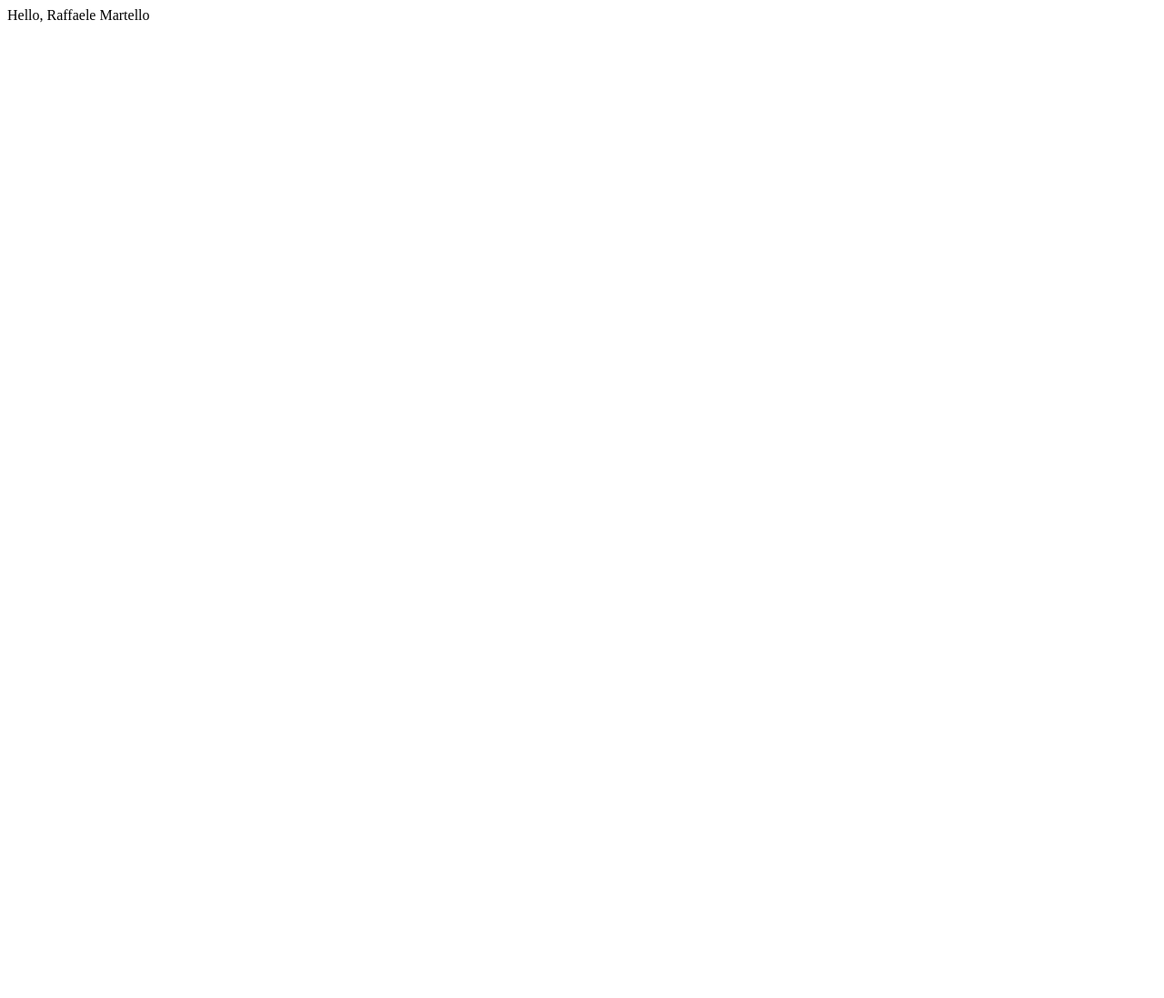
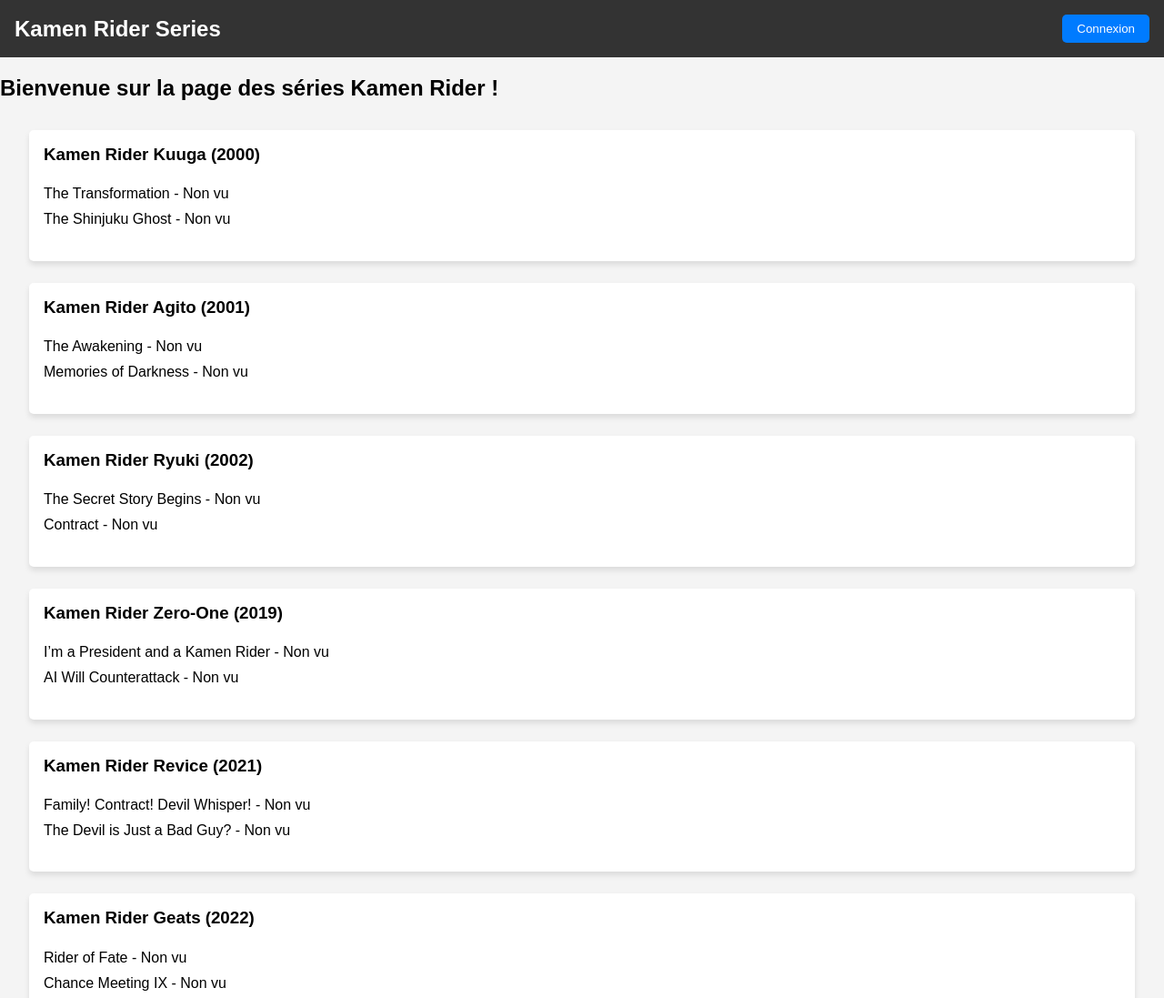
Before and after one commit to Logimarte/Projet-TW2-KamenRider, a website with bundled scripts: page index.html in a window 1280 px wide. Shown: the top 1097 px of the page at 91% size. Before the commit the page ends 800 px from the top, so only its background shows below. Built offline with nearby package versions, Linux system fonts and the light colour scheme; files whose address does not match are found by name.

Commit message:
Ajout de html et css + affichage du contenue du data.json

```diff
--- /dev/null
+++ b/assets/style.css
@@ -0,0 +1,61 @@
+body {
+    font-family: Arial, sans-serif;
+    margin: 0;
+    padding: 0;
+    background-color: #f4f4f4;
+  }
+
+  nav {
+    background-color: #333;
+    color: white;
+    padding: 1rem;
+  }
+
+  .nav-container {
+    display: flex;
+    justify-content: space-between;
+    align-items: center;
+  }
+
+  nav h1 {
+    font-size: 1.5rem;
+    margin: 0;
+  }
+
+  button.login-btn {
+    background-color: #007bff;
+    color: white;
+    padding: 0.5rem 1rem;
+    border: none;
+    border-radius: 5px;
+    cursor: pointer;
+  }
+
+  button.login-btn:hover {
+    background-color: #0056b3;
+  }
+
+  #app {
+    margin: 2rem;
+  }
+
+  .serie {
+    background-color: white;
+    padding: 1rem;
+    border-radius: 5px;
+    box-shadow: 0 4px 6px rgba(0, 0, 0, 0.1);
+    margin-bottom: 1.5rem;
+  }
+
+  .serie h3 {
+    margin-top: 0;
+  }
+
+  ul {
+    list-style-type: none;
+    padding: 0;
+  }
+
+  ul li {
+    padding: 0.3rem 0;
+  }
--- a/index.html
+++ b/index.html
@@ -1,22 +1,42 @@
 <!DOCTYPE html>
 <html lang="fr">
 <head>
-    <meta charset="UTF-8">
-    <meta name="viewport" content="width=device-width, initial-scale=1.0">
-    <title>Document</title>
-    <link rel="stylesheet" href="styles.css">
+  <meta charset="UTF-8">
+  <meta name="viewport" content="width=device-width, initial-scale=1.0">
+  <title>Kamen Rider Series</title>
+  <link rel="stylesheet" href="assets/style.css"> <!-- Si tu veux ajouter des styles -->
 </head>
 <body>
-    <header>
-        <h1>Bienvenue sur mon site</h1>
-    </header>
-    <main>
-        <p>Ceci est une page HTML de base avec une configuration responsive.</p>
-    </main>
-    <footer>
-        <p>&copy; 2024 Mon Site. Tous droits réservés.</p>
-    </footer>
-    <script src="../dist/greeter.js"></script>
 
+  <!-- Barre de navigation -->
+  <nav>
+    <div class="nav-container">
+      <h1>Kamen Rider Series</h1> <!-- Titre de la page -->
+      <button id="loginBtn" class="login-btn">Connexion</button> <!-- Bouton connexion -->
+    </div>
+  </nav>
+
+  <!-- Contenu de la page -->
+  <main>
+    <h2>Bienvenue sur la page des séries Kamen Rider !</h2>
+
+    <!-- Formulaire de connexion caché -->
+    <div id="loginForm" class="login-form" style="display:none;">
+      <h3>Connexion</h3>
+      <form>
+        <label for="username">Nom d'utilisateur :</label>
+        <input type="text" id="username" name="username" required>
+        <label for="password">Mot de passe :</label>
+        <input type="password" id="password" name="password" required>
+        <button type="submit">Se connecter</button>
+      </form>
+    </div>
+
+    <div id="app">
+      <!-- Les séries seront affichées ici -->
+    </div>
+  </main>
+
+  <script src="dist/app.js"></script> <!-- Ajoute le fichier JS -->
 </body>
 </html>
--- /dev/null
+++ b/src/app.ts
@@ -0,0 +1,80 @@
+interface Episode {
+    id: number;
+    title: string;
+    watched: boolean;
+  }
+
+  interface Series {
+    id: number;
+    title: string;
+    year: number;
+    episodes: Episode[];
+  }
+
+  interface Data {
+    series: Series[];
+  }
+
+  document.addEventListener('DOMContentLoaded', () => {
+    // Fonction pour récupérer les données JSON et les afficher
+    function loadSeriesData(): void {
+      fetch('src/Data.json') // Assurez-vous que le chemin vers le fichier JSON est correct
+        .then((response) => {
+          if (!response.ok) {
+            throw new Error('Erreur réseau : ' + response.statusText);
+          }
+          return response.json();
+        })
+        .then((data: Data) => {
+          console.log('Données chargées avec succès', data);
+          displaySeries(data.series);
+        })
+        .catch((error: Error) => {
+          console.error('Erreur lors du chargement des données :', error);
+          const appDiv = document.getElementById('app');
+          if (appDiv) {
+            appDiv.innerHTML =
+              'Impossible de charger les données. Veuillez réessayer plus tard.';
+          }
+        });
+    }
+
+    // Fonction pour afficher les séries et leurs épisodes
+    function displaySeries(series: Series[]): void {
+      const appDiv = document.getElementById('app');
+      if (!appDiv) {
+        console.error('Élément avec ID "app" introuvable.');
+        return;
+      }
+
+      appDiv.innerHTML = ''; // Vide l'élément avant d'ajouter le contenu
+
+      if (series.length === 0) {
+        appDiv.innerHTML = 'Aucune série à afficher.';
+        return;
+      }
+
+      series.forEach((serie) => {
+        // Créer un élément pour chaque série
+        const serieElement = document.createElement('div');
+        serieElement.classList.add('serie');
+        serieElement.innerHTML = `
+          <h3>${serie.title} (${serie.year})</h3>
+          <ul>
+            ${serie.episodes
+              .map(
+                (episode) =>
+                  `<li>${episode.title} - ${
+                    episode.watched ? 'Vu' : 'Non vu'
+                  }</li>`
+              )
+              .join('')}
+          </ul>
+        `;
+        appDiv.appendChild(serieElement);
+      });
+    }
+
+    // Charger les données lorsque la page est prête
+    loadSeriesData();
+  });
```
Also changed, not shown: dist/app.js (added), dist/index.js, dist/models/series.js.
